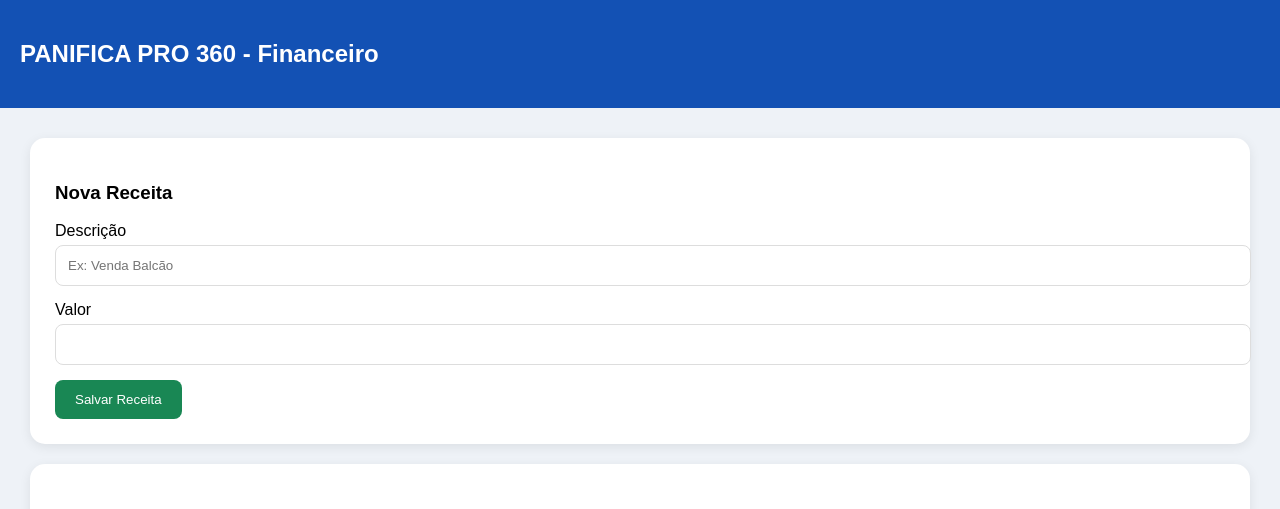
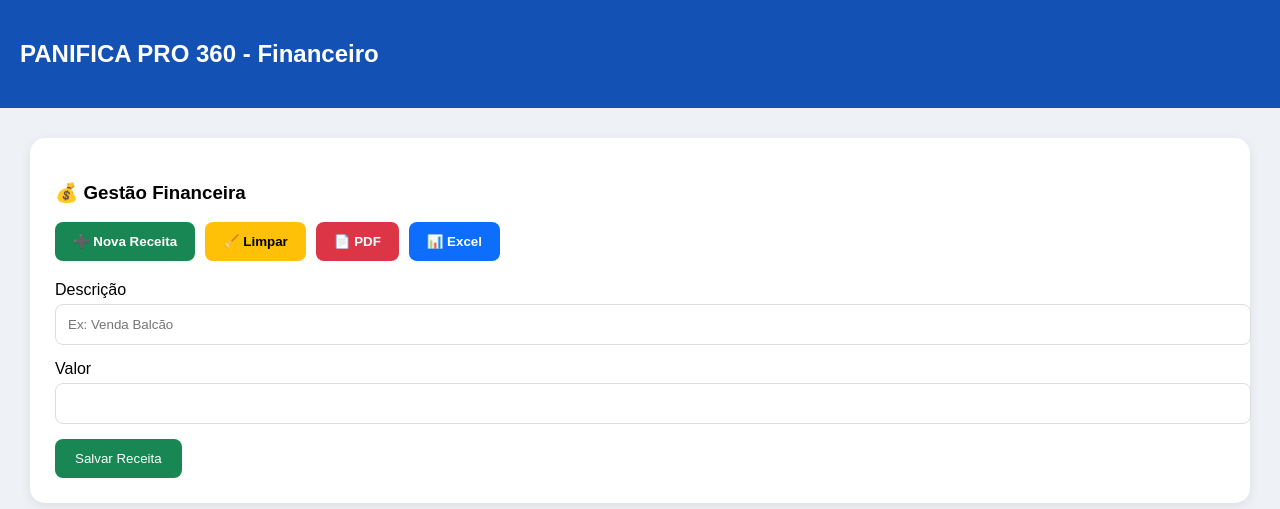
Before and after one commit to salveci2022/panifica-pro-360, a Flask app: page /financeiro in a window 1280 px wide. Shown: the top 509 px of the page. Run offline with Flask 3, Linux system fonts and the light colour scheme; data that the repository does not hold is empty.

Commit message:
add arquivos no repo

```diff
--- a/app/templates/financeiro.html
+++ b/app/templates/financeiro.html
@@ -3,27 +3,21 @@
 <head>
 <meta charset="UTF-8">
 <meta name="viewport" content="width=device-width, initial-scale=1">
-
 <title>PANIFICA PRO 360 - Financeiro</title>
-
 <style>
-
 body{
     background:#eef2f7;
     font-family:Arial, Helvetica, sans-serif;
     margin:0;
 }
-
 .topo{
     background:#1351B4;
     color:white;
     padding:20px;
 }
-
 .container{
     padding:30px;
 }
-
 .card{
     background:white;
     border-radius:15px;
@@ -31,7 +25,6 @@ body{
     margin-bottom:20px;
     box-shadow:0 3px 12px rgba(0,0,0,.08);
 }
-
 input{
     width:100%;
     padding:12px;
@@ -40,7 +33,6 @@ input{
     margin-top:5px;
     margin-bottom:15px;
 }
-
 button{
     background:#198754;
     color:white;
@@ -49,27 +41,22 @@ button{
     border-radius:8px;
     cursor:pointer;
 }
-
 button:hover{
     background:#157347;
 }
-
 table{
     width:100%;
     border-collapse:collapse;
 }
-
 th{
     background:#1351B4;
     color:white;
 }
-
 th,td{
     padding:12px;
     border:1px solid #ddd;
     text-align:left;
 }
-
 .voltar{
     display:inline-block;
     margin-top:20px;
@@ -79,84 +66,100 @@ th,td{
     padding:10px 20px;
     border-radius:8px;
 }
-
+.acoes{
+    display:flex;
+    gap:10px;
+    margin-bottom:20px;
+    flex-wrap:wrap;
+}
+.btn{
+    border:none;
+    padding:12px 18px;
+    border-radius:8px;
+    cursor:pointer;
+    font-weight:bold;
+}
+.btn-novo{
+    background:#198754;
+    color:white;
+}
+.btn-limpar{
+    background:#ffc107;
+    color:black;
+}
+.btn-pdf{
+    background:#dc3545;
+    color:white;
+}
+.btn-excel{
+    background:#0d6efd;
+    color:white;
+}
 </style>
-
 </head>
-
 <body>
-
 <div class="topo">
     <h2>PANIFICA PRO 360 - Financeiro</h2>
 </div>
-
 <div class="container">
-
     <div class="card">
-
-        <h3>Nova Receita</h3>
-
+        <h3>💰 Gestão Financeira</h3>
+        <div class="acoes">
+            <button type="button" class="btn btn-novo">
+                ➕ Nova Receita
+            </button>
+            <button type="reset" class="btn btn-limpar">
+                🧹 Limpar
+            </button>
+            <button type="button" class="btn btn-pdf">
+                📄 PDF
+            </button>
+            <button type="button" class="btn btn-excel">
+                📊 Excel
+            </button>
+        </div>
         <form method="POST">
-
             <label>Descrição</label>
-
             <input
                 type="text"
                 name="descricao"
                 placeholder="Ex: Venda Balcão"
                 required
             >
-
             <label>Valor</label>
-
             <input
                 type="number"
                 step="0.01"
                 name="valor"
                 required
             >
-
             <button type="submit">
                 Salvar Receita
             </button>
-
         </form>
-
     </div>
-
     <div class="card">
-
         <h3>Receitas Cadastradas</h3>
-
         <table>
-
             <tr>
                 <th>ID</th>
                 <th>Descrição</th>
                 <th>Valor</th>
                 <th>Data</th>
             </tr>
-
             {% for receita in receitas %}
-
             <tr>
                 <td>{{ receita.id }}</td>
                 <td>{{ receita.descricao }}</td>
                 <td>R$ {{ "%.2f"|format(receita.valor) }}</td>
                 <td>{{ receita.criado_em.strftime('%d/%m/%Y') }}</td>
             </tr>
-
             {% endfor %}
-
         </table>
-
         <a href="/dashboard" class="voltar">
             Voltar ao Dashboard
         </a>
-
     </div>
-
 </div>
-
 </body>
 </html>
```
